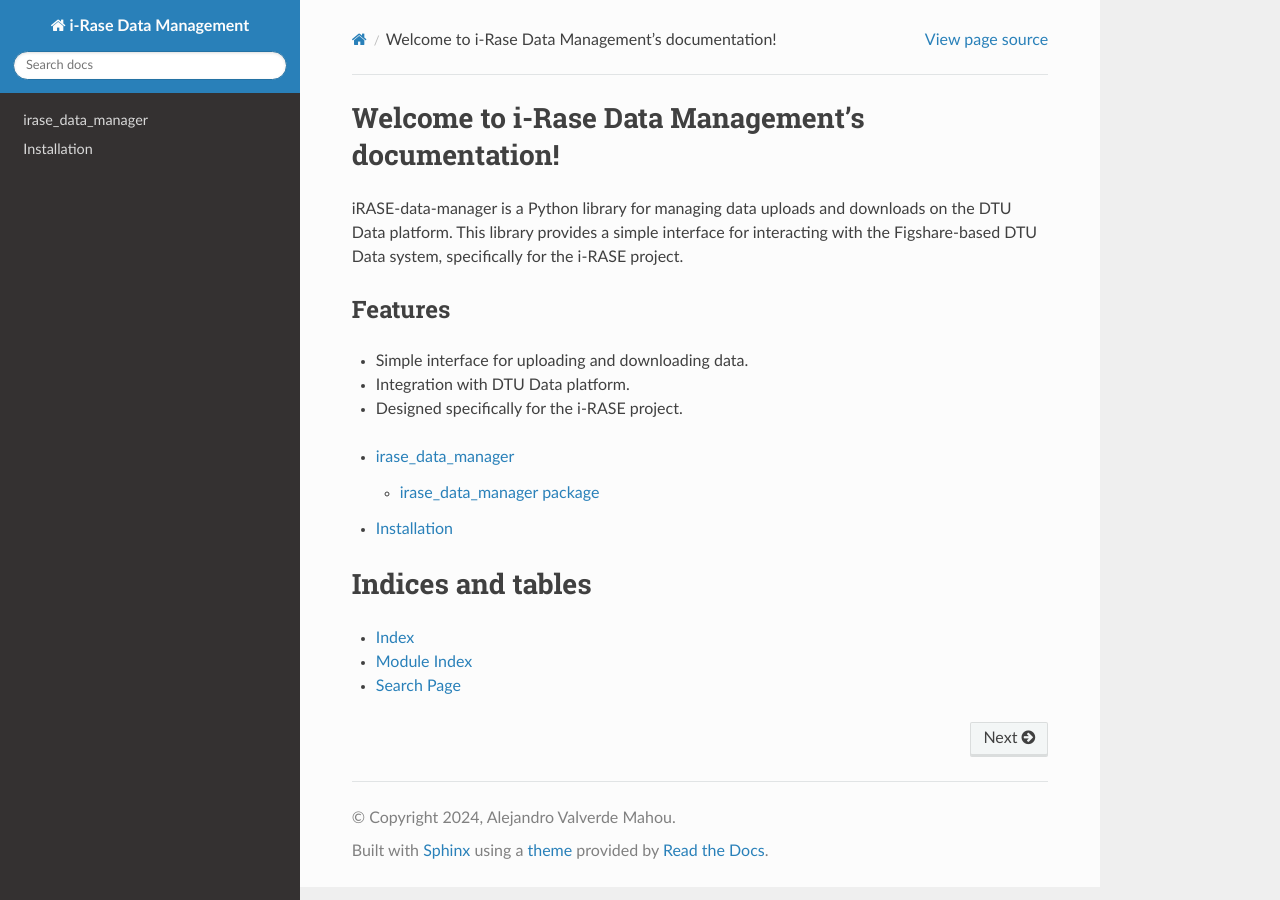
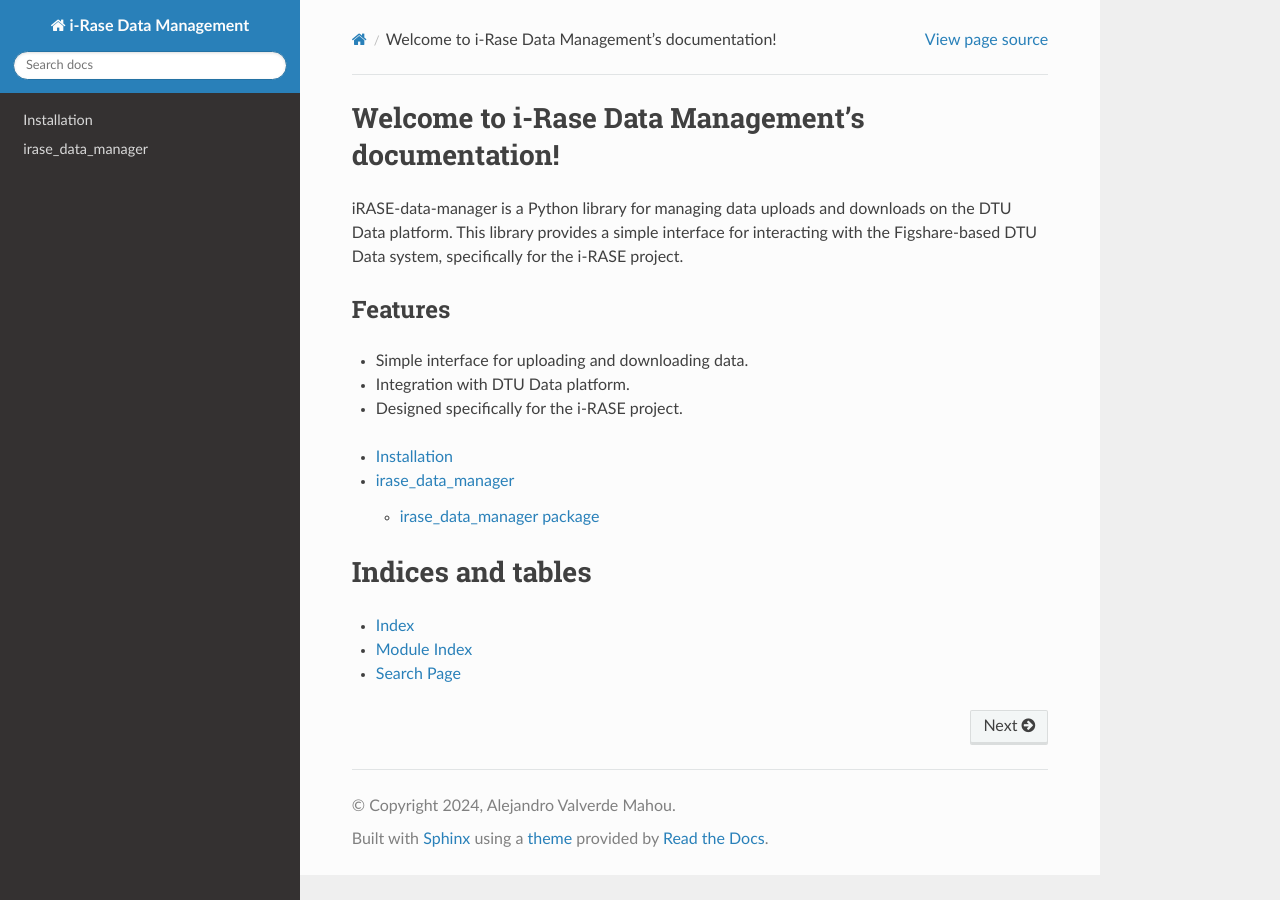
Before and after one commit to Pheithar/iRASE-data-manager, a Sphinx documentation site: the page built from docs/index.rst, in a window 1280 px wide. Built offline with Sphinx 7.4.7 and the Read the Docs theme 2.0.0, drawn with Linux system fonts in a browser that asks for light colours.

Commit message:
Alter order

```diff
--- a/docs/index.rst
+++ b/docs/index.rst
@@ -19,8 +19,8 @@ Features
 .. toctree::
    :maxdepth: 2
 
+   installation
    modules
-   installation
 
 
 
```
